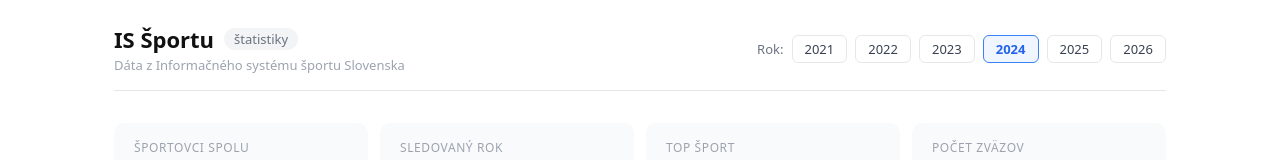
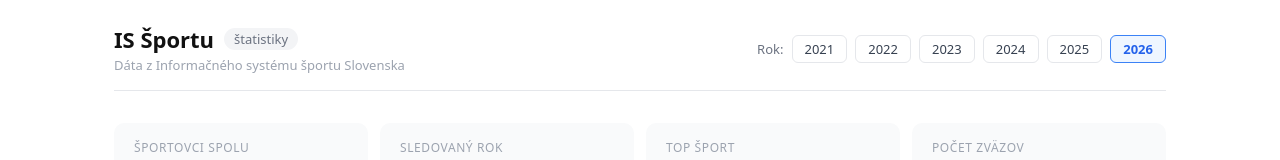
Before and after one commit to ltksolutions/stats-sportup-sk, a Next.js app: page / in a window 1280 px wide. Shown: the top 160 px of the page. Built offline with nearby package versions, Linux system fonts and the light colour scheme; no server answers; the database is empty.

Commit message:
Zmena predvoleného roka z 2024 na 2026 v hlavnom dashboarde.

```diff
--- a/pages/index.js
+++ b/pages/index.js
@@ -21,7 +21,7 @@ function useChart(canvasRef, buildFn, deps) {
 }
 
 export default function Home() {
-  const [year, setYear] = useState('2024')
+  const [year, setYear] = useState('2026')
   const [scaleType, setScaleType] = useState('logarithmic')
   const [chartType, setChartType] = useState('line')
   const [hidden, setHidden] = useState(new Set())
```
